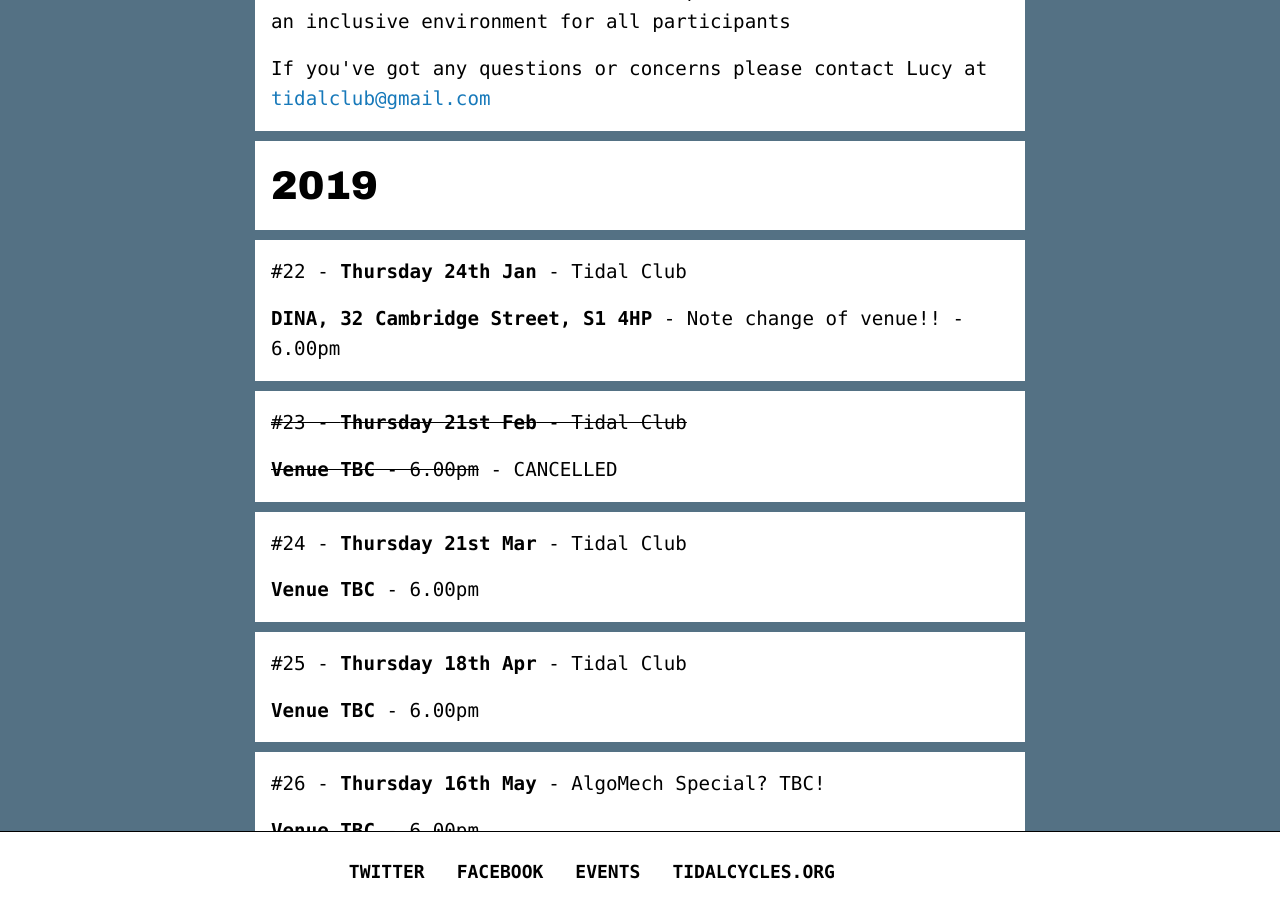
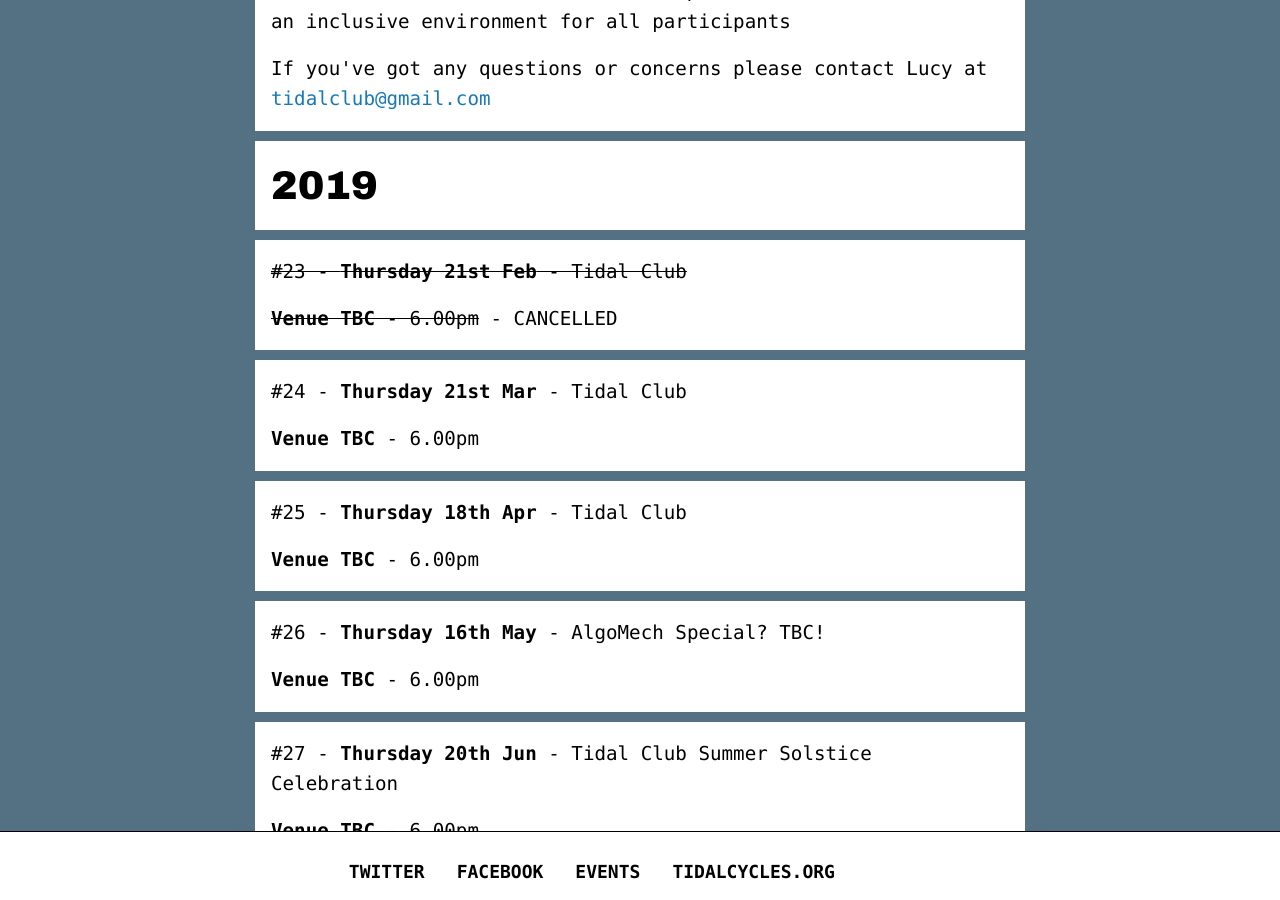
Before and after one commit to tidalclub/tidalclub.github.io, a Jekyll site: the page built from sheffield.html, in a window 1280 px wide and 900 px high, scrolled down 440 px. Built offline with Jekyll 4.4.1, drawn with Linux system fonts in a browser that asks for light colours; nearby versions of some CDN libraries; comment, search, counter and statistics services are not loaded.

Commit message:
Update sheffield.html

```diff
--- a/sheffield.html
+++ b/sheffield.html
@@ -11,9 +11,7 @@ title: Tidal Club
 			<hr>
 			<h1>2019</h1>
 
-<hr>
-<p>#22 - <strong>Thursday 24th Jan</strong> - Tidal Club</p>
-<p><strong>DINA, 32 Cambridge Street, S1 4HP</strong> - Note change of venue!! - 6.00pm</p>
+
 
 <hr>
 <p><s>#23 - <strong>Thursday 21st Feb</strong> - Tidal Club</p>
```
